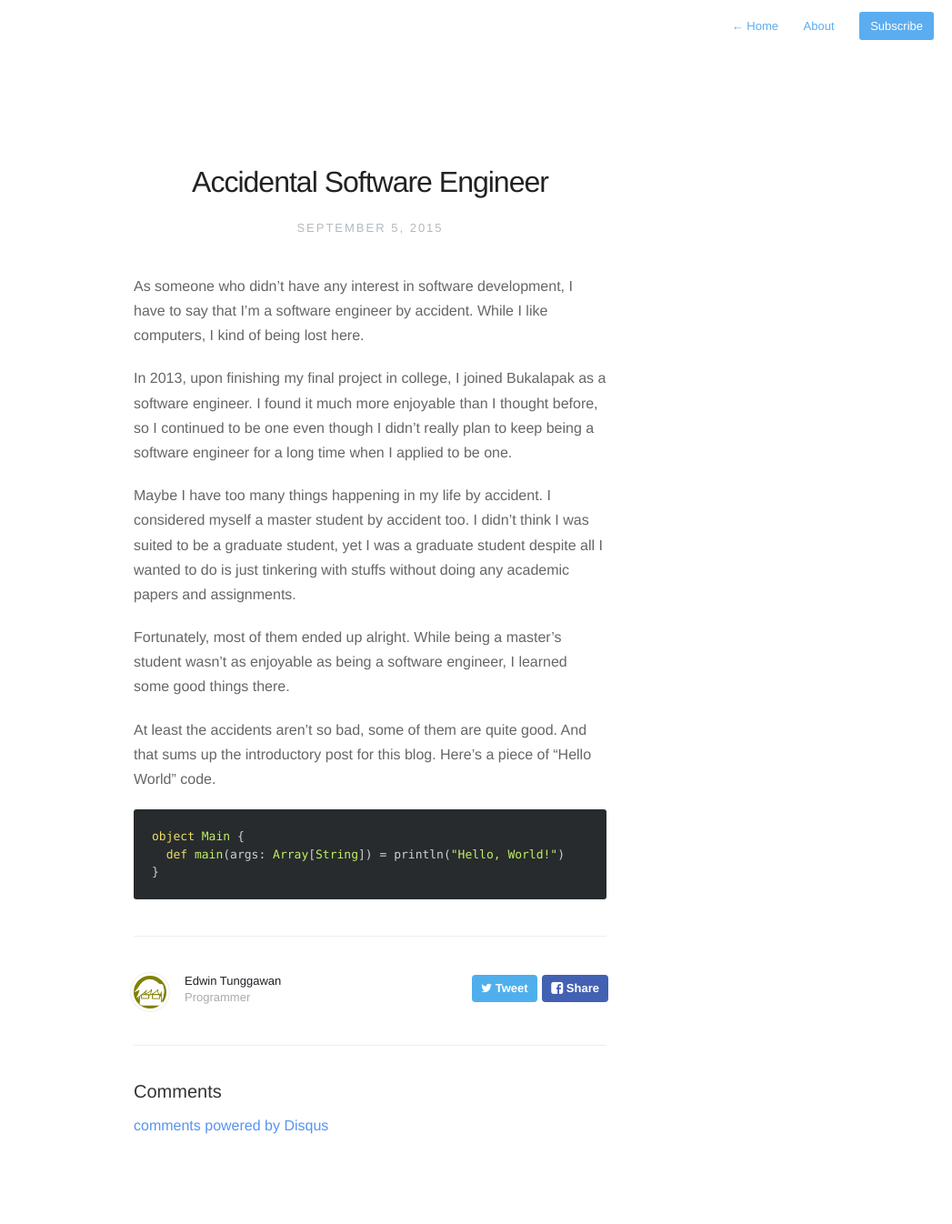
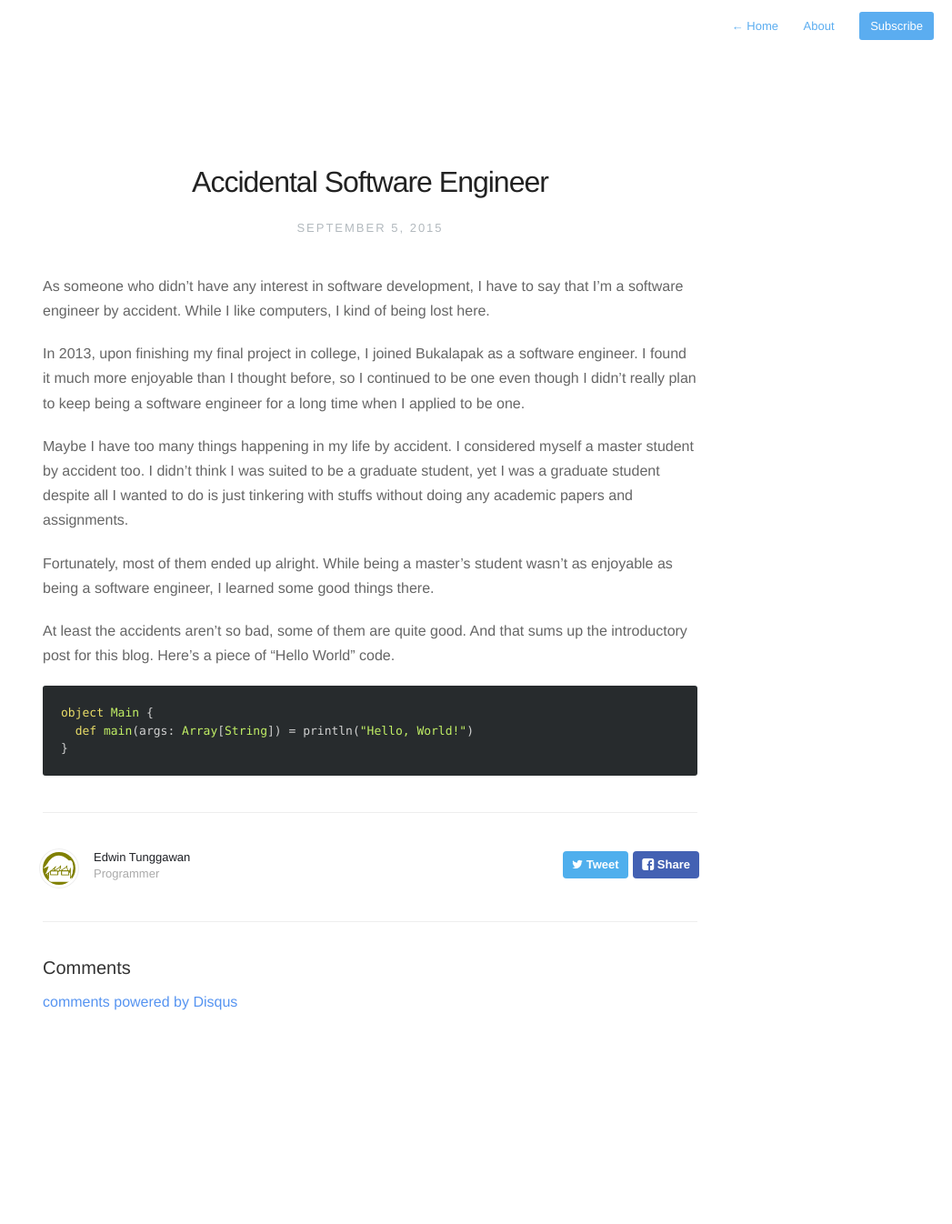
Before and after one commit to sdsdkkk/sdsdkkk.github.io, a Jekyll site: the page built from _posts/2015-09-05-accidental-software-engineer.markdown, in a window 1280 px wide. Shown: the whole page at 91% size, without its empty margins (233-1280 px from the left). Built offline with Jekyll 4.4.1, drawn with Linux system fonts in a browser that asks for light colours; nearby versions of some CDN libraries; Markdown is read by kramdown in place of the engine named in the settings; comment, search, counter and statistics services are not loaded; after the commit the page ends 1210 px from its top, so only the background shows below that.

Commit message:
a little styling adjustments

```diff
--- a/assets/css/style.css
+++ b/assets/css/style.css
@@ -139,7 +139,7 @@ nav.main-nav a.cta {
 }
 
 #wrapper {
-  max-width: 600px;
+  max-width: 800px;
   margin: 0 auto;
   padding: 60px 40px 100px 40px;
 }
@@ -353,7 +353,7 @@ thead th,th {
 }
 
 img {
-	width: 100%;
+	/*width: 100%;*/
 	max-width: 100%;
 	border-radius: 3px;
 }
```
